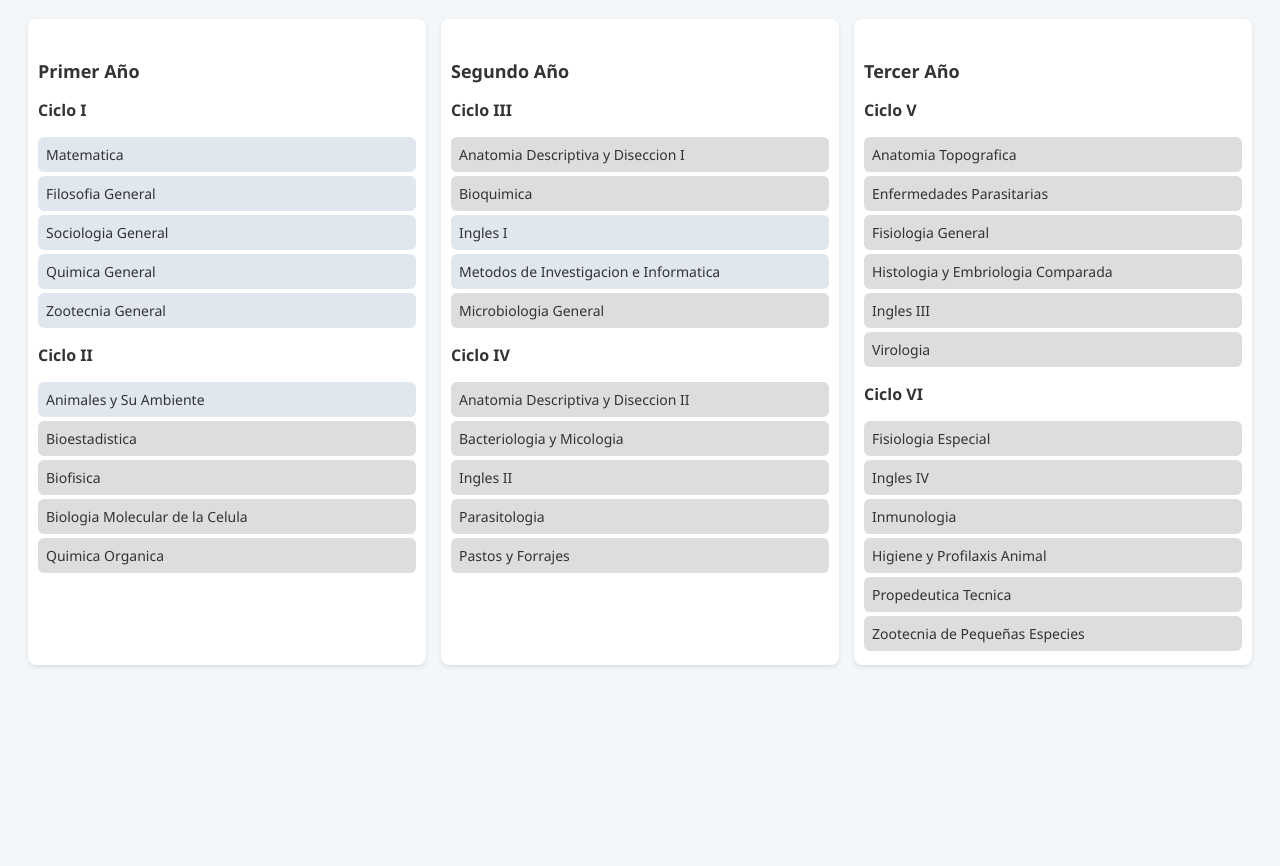
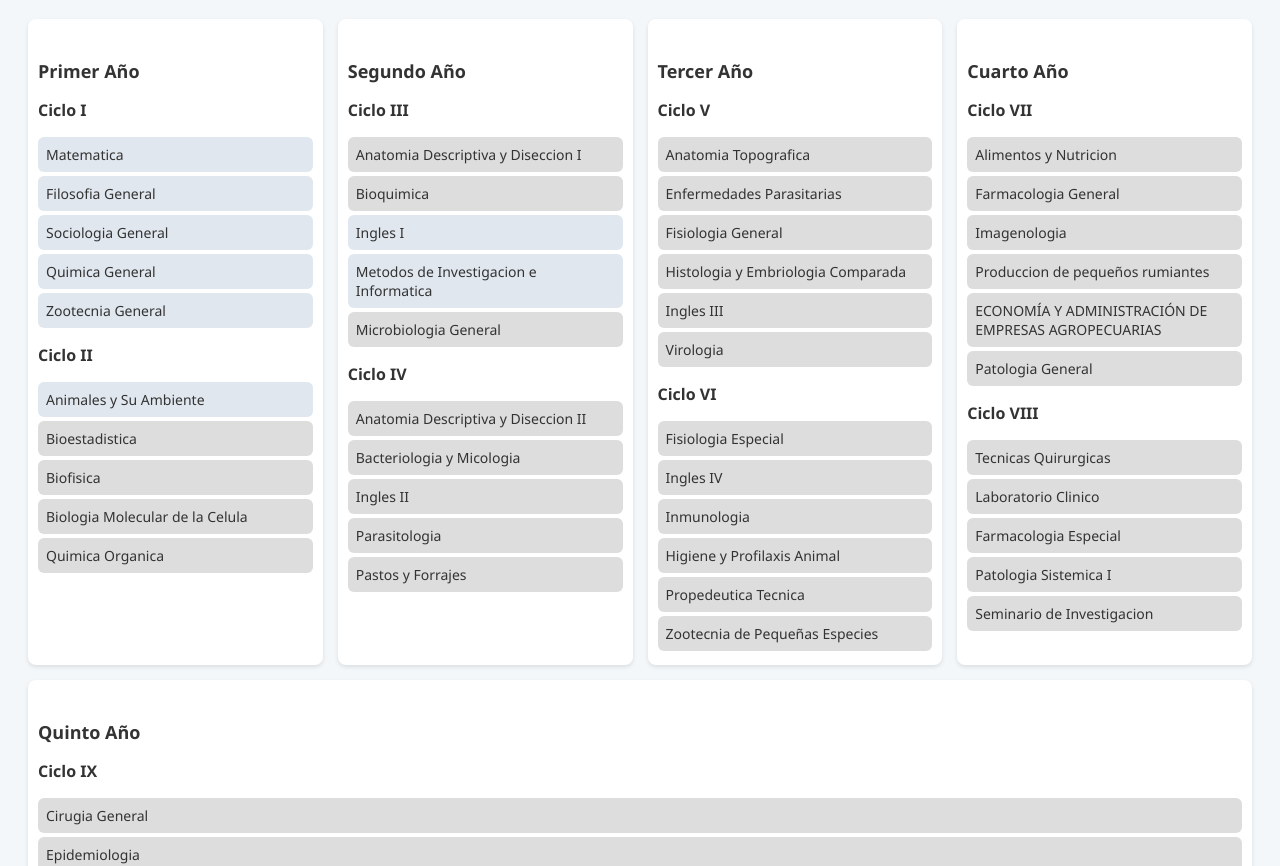
Before and after one commit to jonafigueroaa/MVZ, a plain HTML site: page index.html in a window 1280 px wide. Shown: the part 95-961 px from the top of the page. Before the commit the page ends 800 px from the top, so only its background shows below. Drawn offline with Linux system fonts and the light colour scheme.

Commit message:
Update index.html

```diff
--- a/index.html
+++ b/index.html
@@ -2,7 +2,7 @@
 <html lang="es">
 <head>
   <meta charset="UTF-8">
-  <title>Licenciatura en Medicina Veterinaria y Zootecnia</title>
+  <title>Pensum MVZ 2023</title>
   <style>
     body {
       font-family: 'Segoe UI', sans-serif;
@@ -83,7 +83,7 @@
           { name: "Bioestadistica", dependsOn: ["Matematica"] },
           { name: "Biofisica", dependsOn: ["Matematica"] },
           { name: "Biologia Molecular de la Celula", dependsOn: ["Quimica General"] },
-          { name: "Quimica Organica", dependsOn: ["Quimica General"] },
+          { name: "Quimica Organica", dependsOn: ["Quimica General"] }
         ]
       },
       "Segundo Año": {
@@ -118,6 +118,39 @@
           { name: "Higiene y Profilaxis Animal", dependsOn: ["Bacteriologia y Micologia", "Virologia"] },
           { name: "Propedeutica Tecnica", dependsOn: ["Fisiologia General"] },
           { name: "Zootecnia de Pequeñas Especies", dependsOn: ["Zootecnia General", "Anatomia Topografica"] }
+        ]
+      },
+      "Cuarto Año": {
+        "Ciclo VII": [
+          { name: "Alimentos y Nutricion", dependsOn: ["Fisiologia Especial"] },
+          { name: "Farmacologia General", dependsOn: ["Fisiologia Especial", "Propedeutica Tecnica"] },
+          { name: "Imagenologia", dependsOn: ["Anatomia Topografica"] },
+          { name: "Produccion de pequeños rumiantes", dependsOn: ["Higiene y Profilaxis Animal"] },
+          { name: "ECONOMÍA Y  ADMINISTRACIÓN DE EMPRESAS AGROPECUARIAS", dependsOn: ["Higiene y Profilaxis Animal"] },
+          { name: "Patologia General", dependsOn: ["Fisiologia Especial"] }
+        ],
+        "Ciclo VIII": [
+          { name: "Tecnicas Quirurgicas", dependsOn: ["Imagenologia", "Farmacologia General"] },
+          { name: "Laboratorio Clinico", dependsOn: ["Enfermedades Parasitarias", "Fisiologia Especial"] },
+          { name: "Farmacologia Especial", dependsOn: ["Farmacologia General"] },
+          { name: "Patologia Sistemica I", dependsOn: ["Patologia General"] },
+          { name: "Seminario de Investigacion", dependsOn: ["Metodos de Investigacion e Informatica"] }
+        ]
+      },
+      "Quinto Año": {
+        "Ciclo IX": [
+          { name: "Cirugia General", dependsOn: ["Tecnicas Quirurgicas"] },
+          { name: "Epidemiologia", dependsOn: ["Bioestadistica", "Higiene y Profilaxis Animal"] },
+          { name: "Medicina y Manejo de Fauna Silvestre", dependsOn: ["Animales y Su Ambiente", "Farmacologia Especial"] },
+          { name: "Patologia Sistemica II", dependsOn: ["Patologia Sistemica I"] },
+          { name: "Produccion Acuicola y Cunicula", dependsOn: ["ECONOMÍA Y  ADMINISTRACIÓN DE EMPRESAS AGROPECUARIAS"] }
+        ],
+        "Ciclo X": [
+          { name: "Salud Publica Veterinaria", dependsOn: ["Epidemiologia"] },
+          { name: "Inspeccion de Productos de Origen Animal", dependsOn: ["Higiene y Profilaxis Animal", "Patologia Sistemica II"] },
+          { name: "Clinica y Produccion de Bovinos", dependsOn: ["Farmacologia Especial", "Patologia Sistemica II"] },
+          { name: "Clinica de Equinos", dependsOn: ["Farmacologia Especial", "Patologia Sistemica II"] },
+          { name: "Enfermedades Infecciosas", dependsOn: ["Patologia Sistemica II"] }
         ]
       }
     };
```
